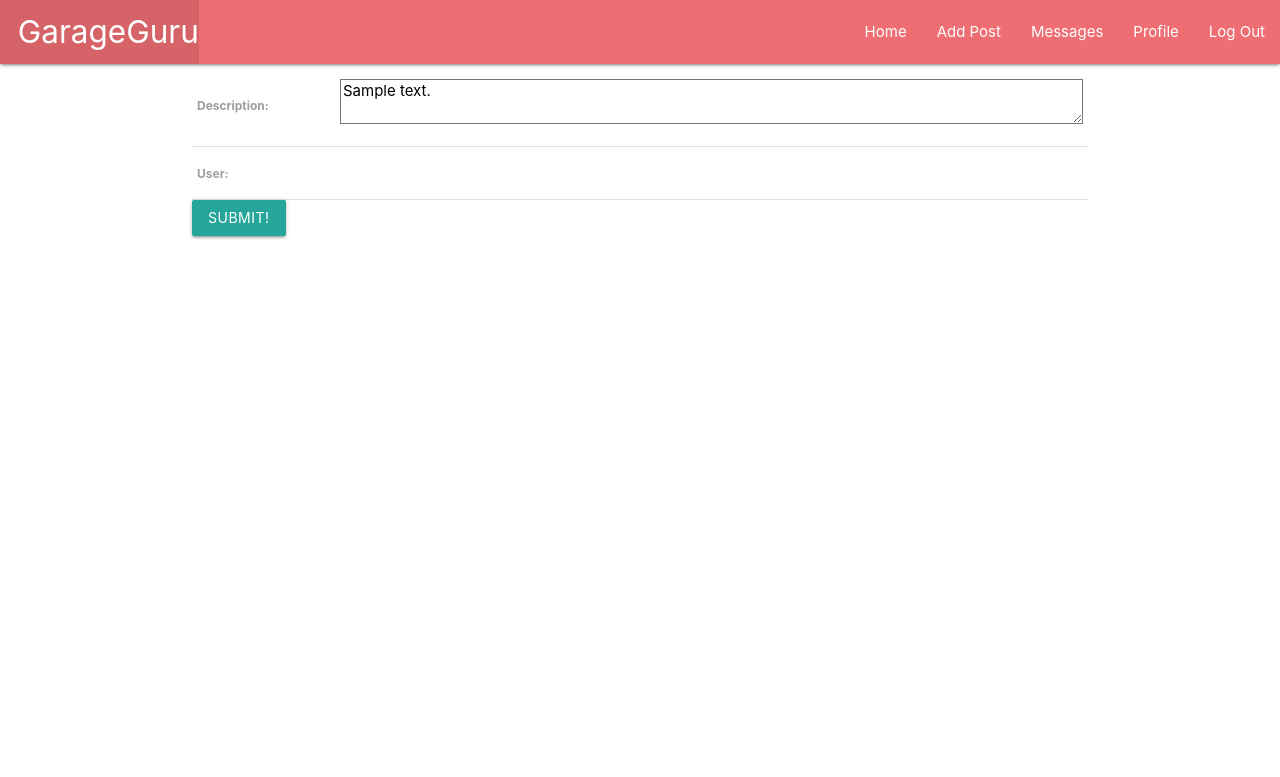
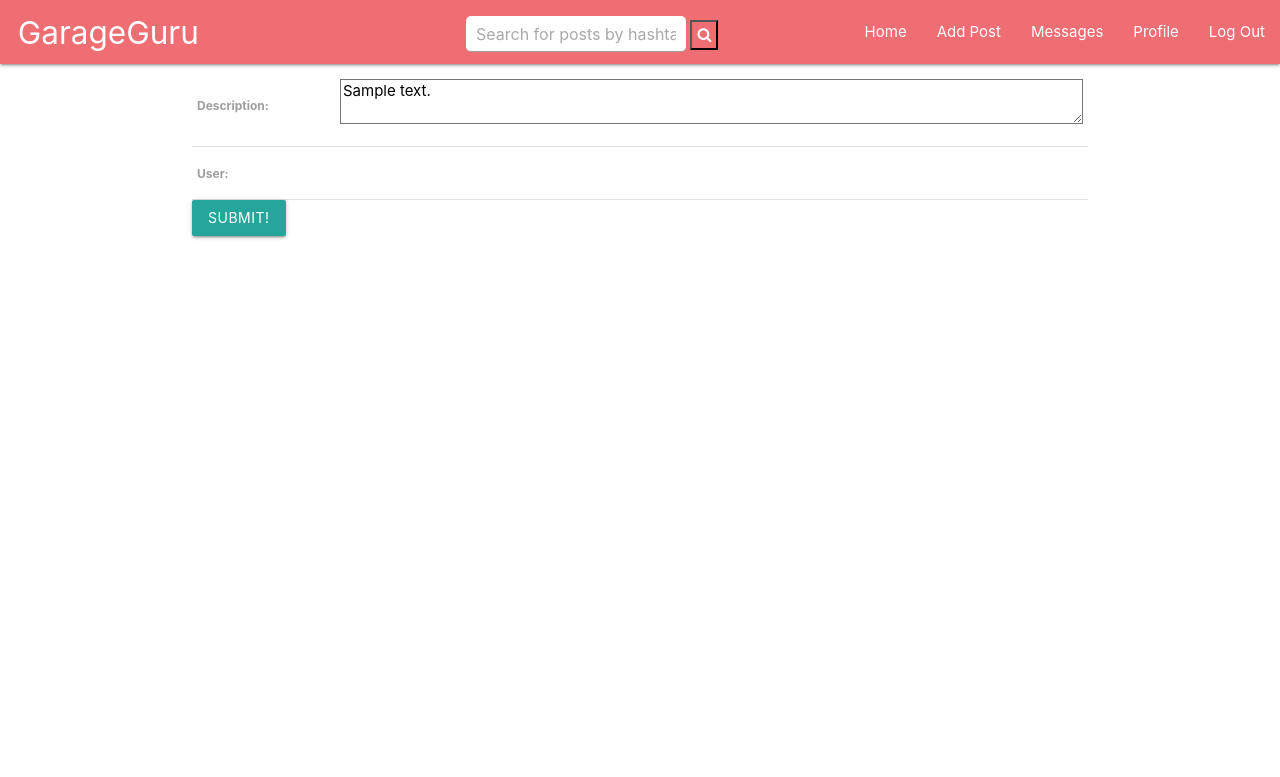
Before and after one commit to tonyhylo/GarageGuru, a Django app: page /posts/1/update/ in a window 1280 px wide. Shown: the top 777 px of the page. Run offline with Django 4.2, Linux system fonts and the light colour scheme; a user stored in the database is signed in; tables that the repository leaves empty hold one stand-in row (values such as "Sample post").

Commit message:
add search for posts

```diff
--- a/main_app/static/css/style.css
+++ b/main_app/static/css/style.css
@@ -1,18 +1,66 @@
+#search-form {
+  position: absolute;
+  top: 60%;
+  left: 45%;
+  transform: translate(-50%, -50%);
+  display: flex;
+  align-items: center;
+}
+
+#search-form button {
+  position: absolute;
+  top: 45%;
+  left: 107%;
+  transform: translate(-50%, -50%);
+  margin-left: 3px;
+  padding: 2px 5px;
+  height: 30px;
+  display: flex;
+  align-items: center;
+  background-color: transparent;
+  color: white;
+}
+
+#search-form button:hover {
+  cursor: pointer;
+}
+
+#search-form input[type="text"] {
+  width: 200px;
+  height: 25px;
+  background-color: white;
+  color: black;
+  border-radius: 5px;
+  padding: 5px 10px;
+
+}
+
+#search-form input[type="text"]::placeholder {
+  color: darkgrey;
+}
+
+.nav-wrapper {
+  position: relative;
+  display: flex;
+  justify-content: space-between;
+  align-items: center
+}
+
+.nav-wrapper ul li a {
+  line-height: 2px
+}
+
 body {
   display: flex;
   min-height: 100vh;
-    flex-direction: column;
+  flex-direction: column
 }
 
 main {
-    flex: 1 0 auto;
+  flex-grow: 1
 }
 
 footer.page-footer {
   padding-top: 0;
-    text-align: right;
+  text-align: right
 }
-
-#page-header {
-  background-color: #b5bd6d;
-}
--- a/main_app/templates/base.html
+++ b/main_app/templates/base.html
@@ -9,6 +9,7 @@
   <title>GarageGuru</title>
   <link rel="stylesheet" href="https://cdnjs.cloudflare.com/ajax/libs/materialize/1.0.0/css/materialize.min.css">
   <link rel="stylesheet" type="text/css" href="{% static 'css/style.css' %}">
+  <link rel="stylesheet" href="https://cdnjs.cloudflare.com/ajax/libs/font-awesome/4.7.0/css/font-awesome.min.css">
   <script src="https://cdnjs.cloudflare.com/ajax/libs/materialize/1.0.0/js/materialize.min.js"></script>
 </head>
 <body>
@@ -18,6 +19,12 @@
         <ul>
           <li><a href="/" class="left brand-logo">&nbsp;&nbsp;GarageGuru</a></li>
         </ul>
+
+        <form id="search-form" action="{% url 'search_by_hashtag' hashtag='placeholder' %}" method="get">
+          <input type="text" id="hashtag" name="hashtag" placeholder="Search for posts by hashtag">
+          <button type="submit"><i class="fa fa-search"></i></button>
+        </form>
+
         <ul class="right">
 
           <ul class="right">
@@ -46,4 +53,16 @@
     <div class="right">All Rights Reserved, &copy; 2023 GarageGuru &nbsp;</div>
   </footer>
 </body>
+
+<script>
+  const searchForm = document.querySelector('#search-form');
+  const hashtagInput = document.querySelector('#hashtag');
+
+  hashtagInput.addEventListener('input', () => {
+    const hashtag = hashtagInput.value;
+    const actionUrl = `{% url 'search_by_hashtag' hashtag='placeholder' %}`.replace('placeholder', encodeURIComponent(hashtag));
+    searchForm.setAttribute('action', actionUrl);
+  });
+</script>
+
 </html>
--- a/main_app/urls.py
+++ b/main_app/urls.py
@@ -16,4 +16,5 @@ urlpatterns = [
     path('posts/<int:post_id>/commentDelete/<int:comment_id>', views.delete_comment, name='comment_delete'),
     path('accounts/signup/', views.signup, name='signup'),
     path('send_message/', views.send_message, name='send_message'),
+    path('search/<str:hashtag>/', views.search_by_hashtag, name='search_by_hashtag'),
 ]
--- a/main_app/views.py
+++ b/main_app/views.py
@@ -1,3 +1,5 @@
+from django.shortcuts import render
+from django.contrib import messages as django_messages
 from django.shortcuts import render, redirect
 from .models import Message
 from django.shortcuts import render, redirect
@@ -65,6 +67,15 @@ def delete_photo(request, post_id, photo_id):
    return redirect('detail', post_id=post_id)
 
 
+def search_by_hashtag(request, hashtag):
+    posts = Post.objects.filter(description__icontains=f'#{hashtag}')
+
+    context = {
+        'hashtag': hashtag,
+        'posts': posts,
+    }
+    return render(request, 'search_results.html', context)
+
 def signup(request):
   error_message = ''
   if request.method == 'POST':
@@ -117,17 +128,42 @@ def messages(request):
     return render(request, 'messages.html', {'messages': received_messages})
 
 
+# @login_required
+# def send_message(request):
+#     if request.method == 'POST':
+#         recipient = User.objects.get(username=request.POST['recipient'])
+#         content = request.POST['content']
+#         message = Message(sender=request.user,
+#                           recipient=recipient, content=content)
+#         message.save()
+#         return redirect('messages')
+#     return render(request, 'send_message.html')
+
+
 @login_required
 def send_message(request):
     if request.method == 'POST':
-        recipient = User.objects.get(username=request.POST['recipient'])
+        recipient_username = request.POST['recipient']
         content = request.POST['content']
+
+        # Check if recipient exists in the database
+        try:
+            recipient = User.objects.get(username=recipient_username)
+        except User.DoesNotExist:
+            # Handle case where recipient does not exist
+            django_messages.error(
+                request, f'User with username {recipient_username} does not exist.')
+            return redirect('send_message')
+
+        # Create new Message object
         message = Message(sender=request.user,
                           recipient=recipient, content=content)
         message.save()
+
+        # Redirect to success page or show success message
+        django_messages.success(request, 'Message sent successfully!')
         return redirect('messages')
     return render(request, 'send_message.html')
-
 
 @login_required
 def add_comment(request, post_id):
```
Also changed, not shown: main_app/templates/search_results.html (added, +15 -0 lines). Lines whose indentation alone changed are shown as unchanged.
